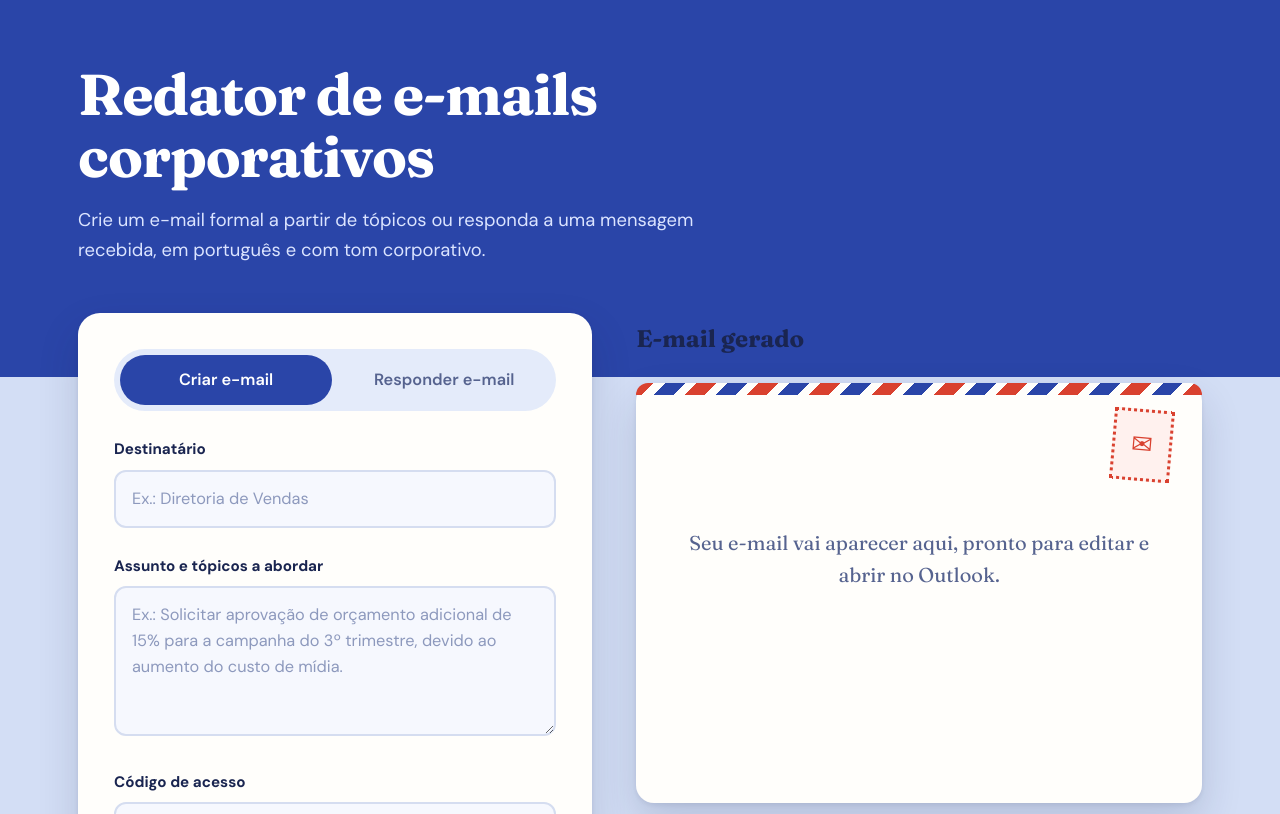
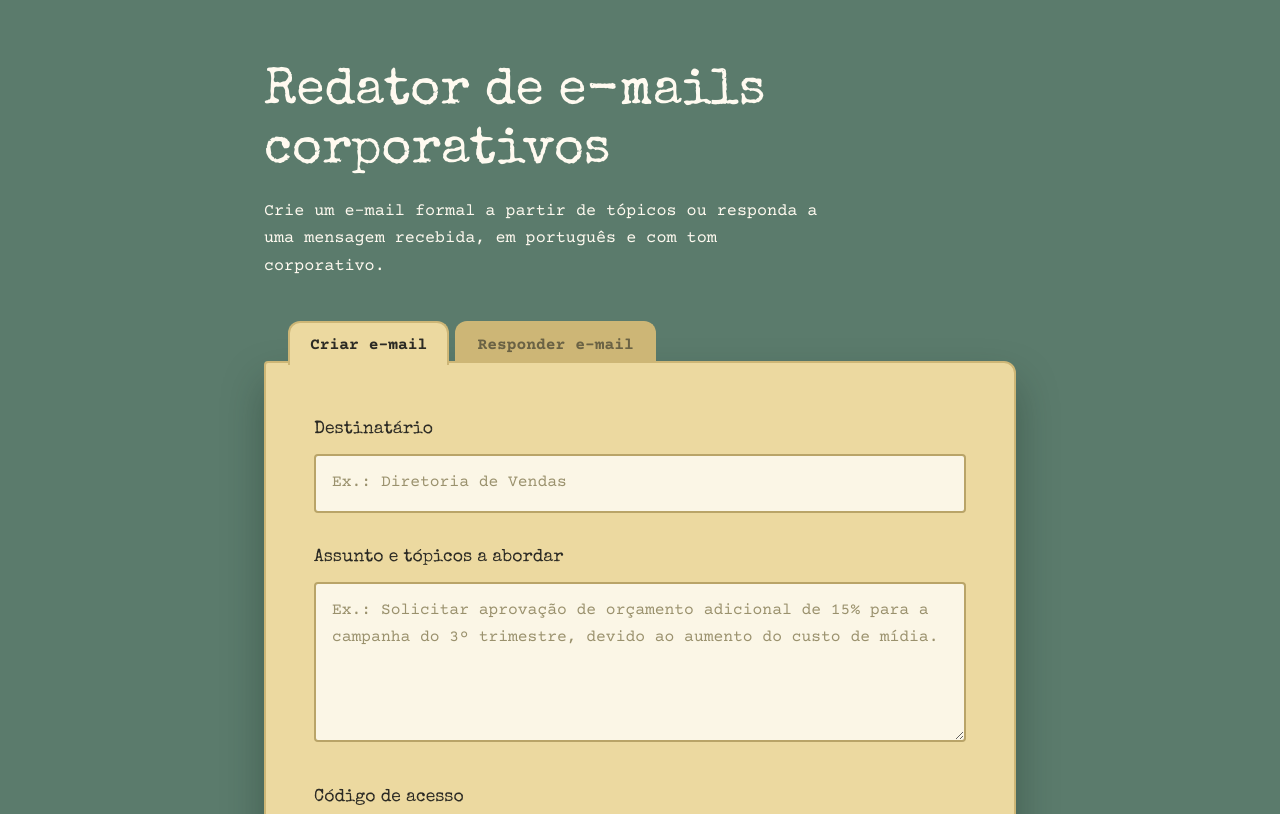
Before and after one commit to AngelicaRafaela/gerador-emails, a Next.js app: page / in a window 1280 px wide. Shown: the top 814 px of the page. Built offline with nearby package versions, Linux system fonts and the light colour scheme.

Commit message:
layout novamente

```diff
--- a/app/globals.css
+++ b/app/globals.css
@@ -1,75 +1,76 @@
 :root {
-  --ceu: #d3def5;
-  --azul: #2a45a8;
-  --azul-escuro: #1f348a;
-  --tinta: #1a2550;
-  --suave: #56638f;
-  --papel: #fffefb;
-  --linha: #d5ddf0;
-  --vermelho: #d9412f;
-  --vermelho-escuro: #b83222;
-  --amarelo: #f4b93a;
-  --trilho: #e4ebfa;
-  --erro: #b42327;
-  --erro-fundo: #fdeeee;
-  --aviso: #7a4f00;
-  --aviso-fundo: #fff4d6;
-  --sombra: 0 2px 4px rgba(26, 37, 80, .08), 0 18px 40px rgba(26, 37, 80, .16);
+  --mesa: #5b7b6c;
+  --pasta: #ecd9a0;
+  --pasta-escura: #cdb676;
+  --papel: #fbf6e6;
+  --tinta: #2b2a24;
+  --suave: #6a6244;
+  --borda: #b9a468;
+  --carimbo: #2e3b8f;
+  --carimbo-fundo: #1b2563;
+  --vermelho: #b3382a;
+  --erro: #9d2419;
+  --aviso-fundo: #f6e3a6;
   color-scheme: light;
 }
 * { box-sizing: border-box; }
-html, body { margin: 0; background: var(--ceu); color: var(--tinta); }
-body { font-family: var(--font-texto), "Segoe UI", system-ui, sans-serif; line-height: 1.6; font-size: 1.02rem; }
+html, body { margin: 0; background: var(--mesa); color: var(--tinta); }
+body { font-family: var(--font-texto), "Courier New", monospace; font-size: 1.02rem; line-height: 1.65; min-height: 100vh; }
 
-.miolo { max-width: 1180px; margin: 0 auto; padding: 0 28px; }
-.topo { background: var(--azul); color: #fff; padding: 64px 0 112px; }
-h1 { font-family: var(--font-titulo), Georgia, serif; font-weight: 700; font-size: clamp(2.2rem, 5vw, 3.6rem); line-height: 1.08; letter-spacing: -.02em; margin: 0 0 18px; max-width: 16ch; }
-.sub { margin: 0; max-width: 54ch; font-size: 1.15rem; color: #dbe4ff; }
+.miolo { max-width: 800px; margin: 0 auto; padding: 0 24px; }
+.topo { padding: 64px 0 28px; color: #fffaf0; }
+h1 { font-family: var(--font-titulo), "Courier New", monospace; font-weight: 400; font-size: clamp(2rem, 6vw, 3.2rem); line-height: 1.15; margin: 0 0 16px; }
+.sub { margin: 0; max-width: 56ch; font-size: 1.05rem; color: #fffaf0; }
 
-.grade { display: grid; grid-template-columns: 1fr 1.1fr; gap: 44px; align-items: start; margin-top: -64px; padding-bottom: 80px; position: relative; }
-@media (max-width: 900px) { .grade { grid-template-columns: 1fr; gap: 36px; } }
+/* Pasta de arquivo */
+.mesa { padding: 52px 24px 96px; }
+.mesa > form { position: relative; background: var(--pasta); border: 2px solid var(--pasta-escura); border-radius: 4px 12px 12px 12px; padding: 52px 48px 52px; box-shadow: 0 3px 0 rgba(0,0,0,.12), 0 22px 40px rgba(20,40,30,.35); }
+.abas { position: absolute; top: -42px; left: 22px; display: flex; gap: 6px; }
+.aba { background: var(--pasta-escura); border: 2px solid var(--pasta-escura); border-bottom: 0; border-radius: 12px 12px 0 0; padding: 10px 20px 8px; font: inherit; font-weight: 700; color: var(--suave); cursor: pointer; height: 42px; }
+.aba:hover { color: var(--tinta); }
+.aba[aria-selected="true"] { background: var(--pasta); color: var(--tinta); height: 44px; margin-bottom: -2px; }
 
-.grade > form { background: var(--papel); border-radius: 22px; padding: 36px 36px 40px; box-shadow: var(--sombra); }
+label { display: block; font-family: var(--font-titulo), monospace; font-size: 1.1rem; margin: 30px 0 10px; }
+label:first-of-type { margin-top: 0; }
+input, textarea { width: 100%; font: inherit; color: var(--tinta); background: var(--papel); border: 2px solid var(--borda); border-radius: 4px; padding: 14px 16px; }
+input::placeholder, textarea::placeholder { color: #9a916d; }
+input:focus, textarea:focus { outline: 3px solid var(--carimbo); outline-offset: 2px; border-color: var(--carimbo); }
+textarea { resize: vertical; min-height: 160px; }
+.dica { color: var(--suave); font-size: .9rem; margin-top: 10px; }
 
-.abas { display: flex; gap: 6px; background: var(--trilho); padding: 6px; border-radius: 999px; margin-bottom: 14px; }
-.aba { flex: 1; background: none; border: 0; border-radius: 999px; padding: 12px 16px; font: inherit; font-weight: 600; color: var(--suave); cursor: pointer; }
-.aba:hover { color: var(--tinta); }
-.aba[aria-selected="true"] { background: var(--azul); color: #fff; }
+/* Botões em forma de tecla de máquina de escrever */
+.btn { background: var(--carimbo); color: #fffaf0; border: 0; border-radius: 12px; padding: 14px 28px; font: inherit; font-weight: 700; cursor: pointer; box-shadow: 0 5px 0 var(--carimbo-fundo); transform: translateY(0); }
+.btn:hover:not(:disabled) { background: #3a49a3; }
+.btn:active:not(:disabled) { transform: translateY(4px); box-shadow: 0 1px 0 var(--carimbo-fundo); }
+.btn:disabled { opacity: .7; cursor: wait; }
+.btn.sec { background: var(--papel); color: var(--tinta); border: 2px solid var(--borda); box-shadow: 0 5px 0 var(--borda); padding: 12px 22px; }
+.btn.sec:hover:not(:disabled) { background: #fff; }
+.btn.sec:active:not(:disabled) { box-shadow: 0 1px 0 var(--borda); }
+button:focus-visible { outline: 3px solid var(--vermelho); outline-offset: 3px; }
+.linha { display: flex; flex-wrap: wrap; gap: 18px; align-items: center; margin-top: 40px; }
+.erro { color: var(--erro); border: 2px dashed var(--vermelho); border-radius: 4px; padding: 12px 16px; margin: 24px 0 0; }
+.aviso { background: var(--aviso-fundo); border-left: 6px solid var(--vermelho); padding: 12px 16px; margin: 0 0 8px; font-size: .94rem; }
 
-label { display: block; font-weight: 700; font-size: .95rem; margin: 26px 0 8px; }
-input, textarea { width: 100%; font: inherit; color: var(--tinta); background: #f6f8fe; border: 2px solid var(--linha); border-radius: 12px; padding: 14px 16px; }
-input::placeholder, textarea::placeholder { color: #8d99bd; }
-input:hover, textarea:hover { border-color: #aebbe0; }
-input:focus, textarea:focus { background: #fff; border-color: var(--azul); outline: 4px solid rgba(244, 185, 58, .55); }
-textarea { resize: vertical; min-height: 150px; line-height: 1.6; }
-button:focus-visible { outline: 4px solid rgba(244, 185, 58, .7); outline-offset: 2px; }
-.dica { color: var(--suave); font-size: .88rem; margin-top: 8px; }
+/* Pop-up: a carta sobre a mesa */
+.veu { position: fixed; inset: 0; z-index: 50; background: rgba(28, 44, 36, .68); display: grid; place-items: center; padding: 24px; overflow-y: auto; }
+.saida { position: relative; width: min(720px, 100%); max-height: calc(100vh - 48px); overflow-y: auto; background: var(--papel); border-radius: 4px; padding: 52px 48px 40px; box-shadow: 0 30px 70px rgba(0,0,0,.45); }
+.saida::before { content: ""; position: absolute; inset: 0 0 auto 0; height: 14px; background: repeating-linear-gradient(-45deg, var(--vermelho) 0 14px, var(--papel) 14px 22px, var(--carimbo) 22px 36px, var(--papel) 36px 44px); }
+@media (prefers-reduced-motion: no-preference) { .saida { animation: subir .28s ease-out; } }
+@keyframes subir { from { opacity: 0; transform: translateY(24px) scale(.97); } }
+.barra { display: flex; justify-content: space-between; align-items: center; margin-bottom: 24px; }
+.barra h2 { font-family: var(--font-titulo), monospace; font-weight: 400; font-size: 1.6rem; margin: 0; }
+.fechar { width: 42px; height: 42px; border-radius: 50%; border: 2px solid var(--borda); background: transparent; color: var(--tinta); font: inherit; font-size: 1.5rem; line-height: 1; cursor: pointer; }
+.fechar:hover { background: var(--pasta); }
+.saida label { font-size: .95rem; margin: 22px 0 4px; color: var(--suave); }
+.saida input { background: transparent; border: 0; border-bottom: 2px solid var(--borda); border-radius: 0; padding: 8px 0 10px; font-weight: 700; }
+.saida input:focus { outline: 0; border-bottom-color: var(--carimbo); }
+.saida textarea.corpo { background: transparent repeating-linear-gradient(transparent 0 33px, #d9cda2 33px 34px); background-attachment: local; border: 0; padding: 0; min-height: 340px; line-height: 34px; font-size: 1.02rem; }
+.saida textarea.corpo:focus { outline: 0; }
+.acoes { display: flex; flex-wrap: wrap; gap: 18px; margin-top: 32px; padding-top: 28px; border-top: 2px dashed var(--borda); }
+.acoes .btn { margin: 0; }
 
-.btn { background: var(--vermelho); color: #fff; border: 0; border-radius: 999px; padding: 15px 30px; font: inherit; font-weight: 700; font-size: 1.02rem; cursor: pointer; margin-top: 32px; box-shadow: 0 6px 16px rgba(217, 65, 47, .32); }
-.btn:hover:not(:disabled) { background: var(--vermelho-escuro); }
-.btn:disabled { opacity: .65; cursor: wait; }
-.btn.sec { background: transparent; color: var(--azul); border: 2px solid var(--azul); box-shadow: none; margin-top: 0; padding: 9px 18px; }
-.btn.sec:hover:not(:disabled) { background: var(--azul); color: #fff; }
-@media (prefers-reduced-motion: no-preference) { .btn, .aba, input, textarea { transition: background .15s, color .15s, border-color .15s; } }
-
-.erro, .aviso { border-radius: 12px; padding: 14px 16px; margin: 22px 0 0; font-size: .94rem; }
-.erro { color: var(--erro); background: var(--erro-fundo); }
-.aviso { color: var(--aviso); background: var(--aviso-fundo); border-left: 5px solid var(--amarelo); }
-
-.barra { display: flex; justify-content: space-between; align-items: center; min-height: 52px; margin-bottom: 18px; }
-.barra h2 { font-family: var(--font-titulo), Georgia, serif; font-size: 1.5rem; margin: 0; }
-
-/* A carta: papel com borda de correio aéreo e selo */
-.saida { position: relative; background: var(--papel); border-radius: 18px; min-height: 420px; padding: 54px 40px 40px; box-shadow: var(--sombra); }
-.saida::before { content: ""; position: absolute; inset: 0 0 auto 0; height: 12px; border-radius: 18px 18px 0 0; background: repeating-linear-gradient(-45deg, var(--vermelho) 0 14px, var(--papel) 14px 22px, var(--azul) 22px 36px, var(--papel) 36px 44px); }
-.saida::after { content: "\2709"; position: absolute; top: 26px; right: 30px; width: 54px; height: 66px; display: grid; place-items: center; font-size: 1.6rem; color: var(--vermelho); background: #fff1ee; border: 3px dotted var(--vermelho); transform: rotate(5deg); pointer-events: none; }
-.saida .vazio { display: block; color: var(--suave); padding: 90px 10px 40px; text-align: center; font-family: var(--font-titulo), Georgia, serif; font-size: 1.25rem; }
-.saida label { margin: 22px 0 4px; font-size: .85rem; color: var(--suave); }
-.saida label:first-child { margin-top: 0; }
-.saida input { background: transparent; border: 0; border-bottom: 2px solid var(--linha); border-radius: 0; padding: 8px 0 12px; font-weight: 600; max-width: calc(100% - 90px); }
-.saida input:focus { background: transparent; outline: 0; border-bottom-color: var(--vermelho); }
-.saida textarea.corpo, .corpo { font-family: var(--font-titulo), Georgia, serif; font-size: 1.1rem; line-height: 1.8; background: transparent; border: 0; border-radius: 8px; padding: 8px 0; min-height: 340px; }
-.saida textarea.corpo:focus { background: #fffaf0; outline: 0; }
-.acoes { display: flex; flex-wrap: wrap; gap: 14px; align-items: center; margin-top: 26px; padding-top: 26px; border-top: 2px dashed var(--linha); }
-.acoes .btn { margin-top: 0; }
-.acoes .btn.sec { padding: 13px 22px; }
+@media (max-width: 600px) {
+  .mesa > form { padding: 44px 22px 40px; }
+  .saida { padding: 48px 22px 28px; }
+  .aba { padding: 10px 12px 8px; font-size: .9rem; }
+}
--- a/app/layout.js
+++ b/app/layout.js
@@ -1,15 +1,19 @@
 import "./globals.css";
-import { Fraunces, DM_Sans } from "next/font/google";
+import { Special_Elite, Courier_Prime } from "next/font/google";
+import { Analytics } from "@vercel/analytics/next";
 
-const titulo = Fraunces({ subsets: ["latin"], variable: "--font-titulo", display: "swap" });
-const texto = DM_Sans({ subsets: ["latin"], variable: "--font-texto", display: "swap" });
+const titulo = Special_Elite({ subsets: ["latin"], weight: "400", variable: "--font-titulo", display: "swap" });
+const texto = Courier_Prime({ subsets: ["latin"], weight: ["400", "700"], variable: "--font-texto", display: "swap" });
 
 export const metadata = { title: "Redator de e-mails corporativos" };
 
 export default function RootLayout({ children }) {
   return (
     <html lang="pt-BR" className={`${titulo.variable} ${texto.variable}`}>
-      <body>{children}</body>
+      <body>
+        {children}
+        <Analytics />
+      </body>
     </html>
   );
 }
--- a/app/page.js
+++ b/app/page.js
@@ -1,5 +1,5 @@
 "use client";
-import { useState } from "react";
+import { useState, useEffect } from "react";
 
 function separar(bruto) {
   const t = bruto.replace(/\*\*/g, "").trim();
@@ -11,6 +11,7 @@ export default function Home() {
   const [acao, setAcao] = useState("criar");
   const [f, setF] = useState({ destinatario: "", topicos: "", diretrizes: "", original: "", codigo: "" });
   const [gerado, setGerado] = useState(false);
+  const [aberto, setAberto] = useState(false);
   const [para, setPara] = useState("");
   const [assunto, setAssunto] = useState("");
   const [corpo, setCorpo] = useState("");
@@ -20,6 +21,14 @@ export default function Home() {
   const [copiado, setCopiado] = useState(false);
 
   const set = (k) => (e) => setF({ ...f, [k]: e.target.value });
+
+  useEffect(() => {
+    if (!aberto) return;
+    const tecla = (e) => e.key === "Escape" && setAberto(false);
+    document.addEventListener("keydown", tecla);
+    document.body.style.overflow = "hidden";
+    return () => { document.removeEventListener("keydown", tecla); document.body.style.overflow = ""; };
+  }, [aberto]);
 
   async function gerar(e) {
     e.preventDefault();
@@ -36,7 +45,7 @@ export default function Home() {
       catch { throw new Error(`Resposta inesperada do servidor (${r.status}): ${bruto.slice(0, 200)}`); }
       if (!r.ok) throw new Error(d.error || "Não foi possível gerar o e-mail.");
       const s = separar(d.texto);
-      setAssunto(s.assunto); setCorpo(s.corpo); setGerado(true);
+      setAssunto(s.assunto); setCorpo(s.corpo); setGerado(true); setAberto(true);
       if (d.aviso) setAviso(d.aviso);
     } catch (err) {
       setErro(err.message);
@@ -71,7 +80,7 @@ export default function Home() {
         <p className="sub">Crie um e-mail formal a partir de tópicos ou responda a uma mensagem recebida, em português e com tom corporativo.</p>
       </div></header>
 
-      <div className="miolo grade">
+      <div className="miolo mesa">
         <form onSubmit={gerar}>
           <div className="abas" role="tablist">
             <button type="button" role="tab" className="aba" aria-selected={acao === "criar"} onClick={() => setAcao("criar")}>Criar e-mail</button>
@@ -88,9 +97,9 @@ export default function Home() {
           ) : (
             <>
               <label htmlFor="dir">Diretrizes da resposta</label>
-              <textarea id="dir" required value={f.diretrizes} onChange={set("diretrizes")} style={{ minHeight: 80 }} placeholder="Ex.: Aceitar a proposta, mas pedir prazo de pagamento de 60 dias." />
+              <textarea id="dir" required value={f.diretrizes} onChange={set("diretrizes")} style={{ minHeight: 100 }} placeholder="Ex.: Aceitar a proposta, mas pedir prazo de pagamento de 60 dias." />
               <label htmlFor="ori">E-mail recebido</label>
-              <textarea id="ori" required value={f.original} onChange={set("original")} style={{ minHeight: 180 }} placeholder="Cole aqui o texto do e-mail original." />
+              <textarea id="ori" required value={f.original} onChange={set("original")} style={{ minHeight: 200 }} placeholder="Cole aqui o texto do e-mail original." />
             </>
           )}
 
@@ -98,20 +107,23 @@ export default function Home() {
           <input id="cod" type="password" value={f.codigo} onChange={set("codigo")} autoComplete="off" />
           <div className="dica">Necessário apenas se o administrador configurou um código.</div>
 
-          <button className="btn" disabled={carregando}>{carregando ? "Gerando…" : "Gerar e-mail"}</button>
+          <div className="linha">
+            <button className="btn" disabled={carregando}>{carregando ? "Datilografando…" : "Gerar e-mail"}</button>
+            {gerado && !aberto && <button type="button" className="btn sec" onClick={() => setAberto(true)}>Ver último e-mail</button>}
+          </div>
           {erro && <p className="erro" role="alert">{erro}</p>}
-          {aviso && <p className="aviso" role="status">{aviso}</p>}
         </form>
-
-        <section aria-live="polite">
-          <div className="barra">
-            <h2>E-mail gerado</h2>
-            {gerado && <button type="button" className="btn sec" onClick={copiar}>{copiado ? "Copiado" : "Copiar texto"}</button>}
       </div>
 
-          {gerado ? (
-            <div className="saida">
-              <label htmlFor="para" style={{ marginTop: 0 }}>Para</label>
+      {aberto && (
+        <div className="veu" onMouseDown={(e) => { if (e.target === e.currentTarget) setAberto(false); }}>
+          <section className="saida" role="dialog" aria-modal="true" aria-labelledby="tit-carta">
+            <div className="barra">
+              <h2 id="tit-carta">E-mail gerado</h2>
+              <button type="button" className="fechar" onClick={() => setAberto(false)} aria-label="Fechar">×</button>
+            </div>
+            {aviso && <p className="aviso" role="status">{aviso}</p>}
+            <label htmlFor="para">Para</label>
             <input id="para" type="email" multiple value={para} onChange={(e) => setPara(e.target.value)} placeholder="nome@empresa.com.br" />
             <label htmlFor="ass">Assunto</label>
             <input id="ass" value={assunto} onChange={(e) => setAssunto(e.target.value)} />
@@ -119,15 +131,13 @@ export default function Home() {
             <textarea id="cor" className="corpo" value={corpo} onChange={(e) => setCorpo(e.target.value)} />
             <div className="acoes">
               <button type="button" className="btn" onClick={abrirOutlook}>Enviar pelo Outlook</button>
-                <button type="button" className="btn sec" onClick={abrirOutlookWeb}>Abrir no Outlook na web</button>
+              <button type="button" className="btn sec" onClick={abrirOutlookWeb}>Outlook na web</button>
+              <button type="button" className="btn sec" onClick={copiar}>{copiado ? "Copiado" : "Copiar texto"}</button>
             </div>
             <div className="dica">O Outlook abre com o e-mail preenchido; o envio é feito por lá. Revise o texto antes de enviar.</div>
-            </div>
-          ) : (
-            <div className="saida"><span className="vazio">Seu e-mail vai aparecer aqui, pronto para editar e abrir no Outlook.</span></div>
-          )}
           </section>
         </div>
+      )}
     </main>
   );
 }
```
Lines whose indentation alone changed are shown as unchanged.
